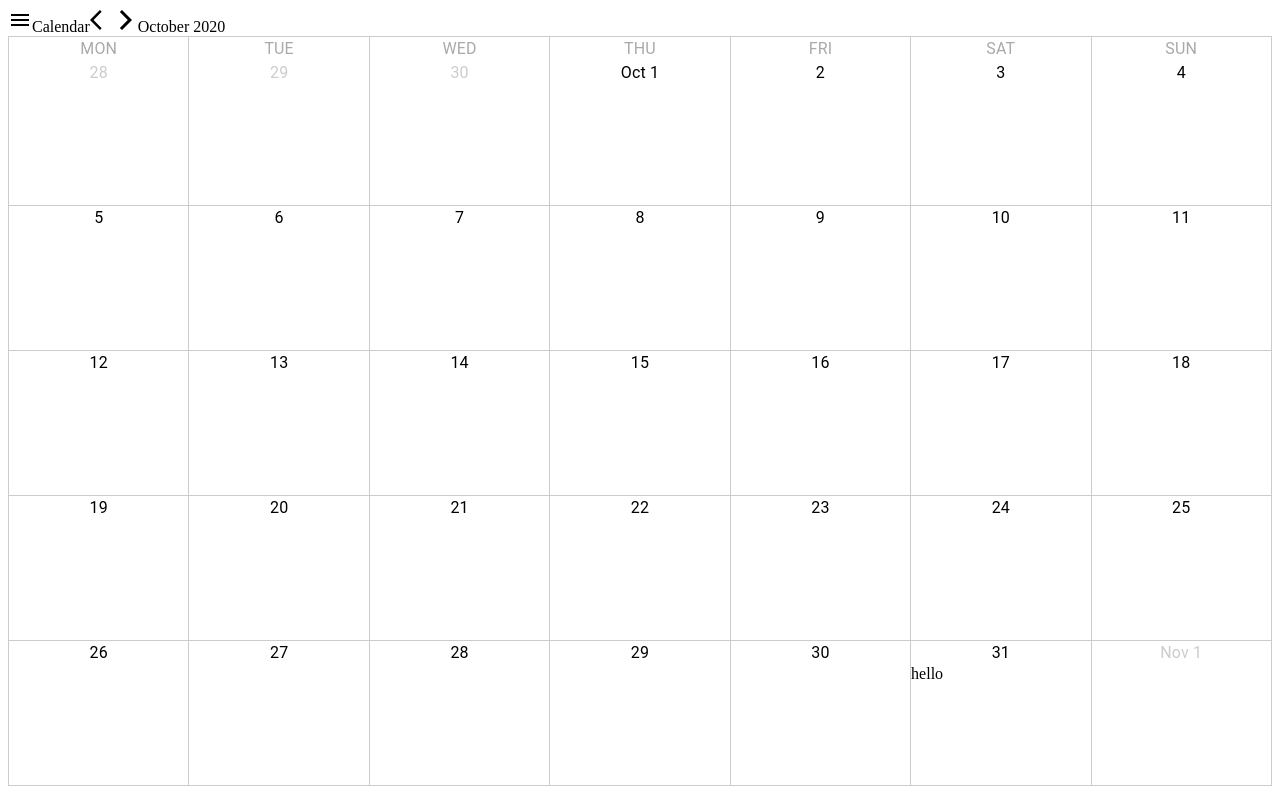
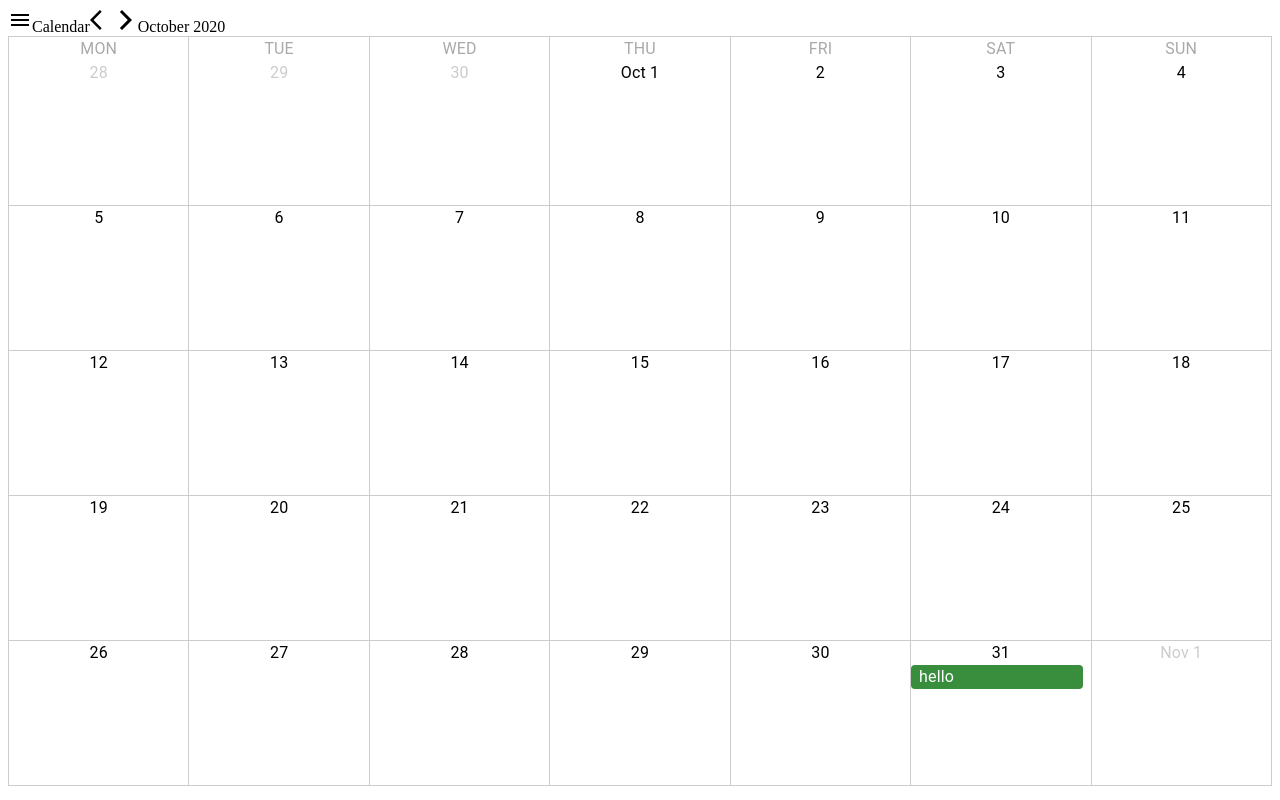
Before and after one commit to sugaya24/react-calendar, a React (Create React App) app: page / in a window 1280 px wide. Built offline with nearby package versions, Linux system fonts and the light colour scheme; the HTML template or start-up script is replaced by a standard one.

Commit message:
ADD: schedule component style

```diff
--- a/src/components/CalendarElement/CalenderElement.js
+++ b/src/components/CalendarElement/CalenderElement.js
@@ -13,6 +13,7 @@ const useStyles = makeStyles({
     'border-bottom': '1px solid #ccc',
     'border-right': '1px solid #ccc',
     height: (props) => props.cellHeight,
+    'overflow-y': 'scroll',
   },
 });
 
--- a/src/components/Schedule/Schedule.js
+++ b/src/components/Schedule/Schedule.js
@@ -1,5 +1,39 @@
 import React from 'react';
+import { Paper, Typography } from '@material-ui/core';
+import { makeStyles } from '@material-ui/core/styles';
+import { isBeforeToday } from '../../utils/calendar';
+
+const useStyles = makeStyles((theme) => {
+  return {
+    paper: {
+      backgroundColor: (props) =>
+        props.isBeforeToday
+          ? theme.palette.success.light
+          : theme.palette.success.dark,
+      padding: theme.spacing(0, 1),
+      color: (props) =>
+        props.isBeforeToday
+          ? theme.palette.text.disabled
+          : theme.palette.common.white,
+      whiteSpace: 'nowrap',
+      margin: theme.spacing(0, 1, 0.2, 0),
+    },
+  };
+});
 
 export const Schedule = ({ schedule }) => {
-  return <div>hello</div>;
+  const { title, date } = schedule;
+
+  const props = {
+    isBeforeToday: isBeforeToday(date),
+  };
+  const classes = useStyles(props);
+
+  return (
+    <div>
+      <Paper className={classes.paper} elevation={0}>
+        <Typography>{title}</Typography>
+      </Paper>
+    </div>
+  );
 };
--- a/src/utils/calendar.js
+++ b/src/utils/calendar.js
@@ -59,3 +59,7 @@ export const getPreviousMonth = (month) => {
 export const isStartFromSunday = (index) => {
   return index === 0 ? true : false;
 };
+
+export const isBeforeToday = (day) => {
+  return dayjs().add(-1, 'day').isAfter(day);
+};
```
